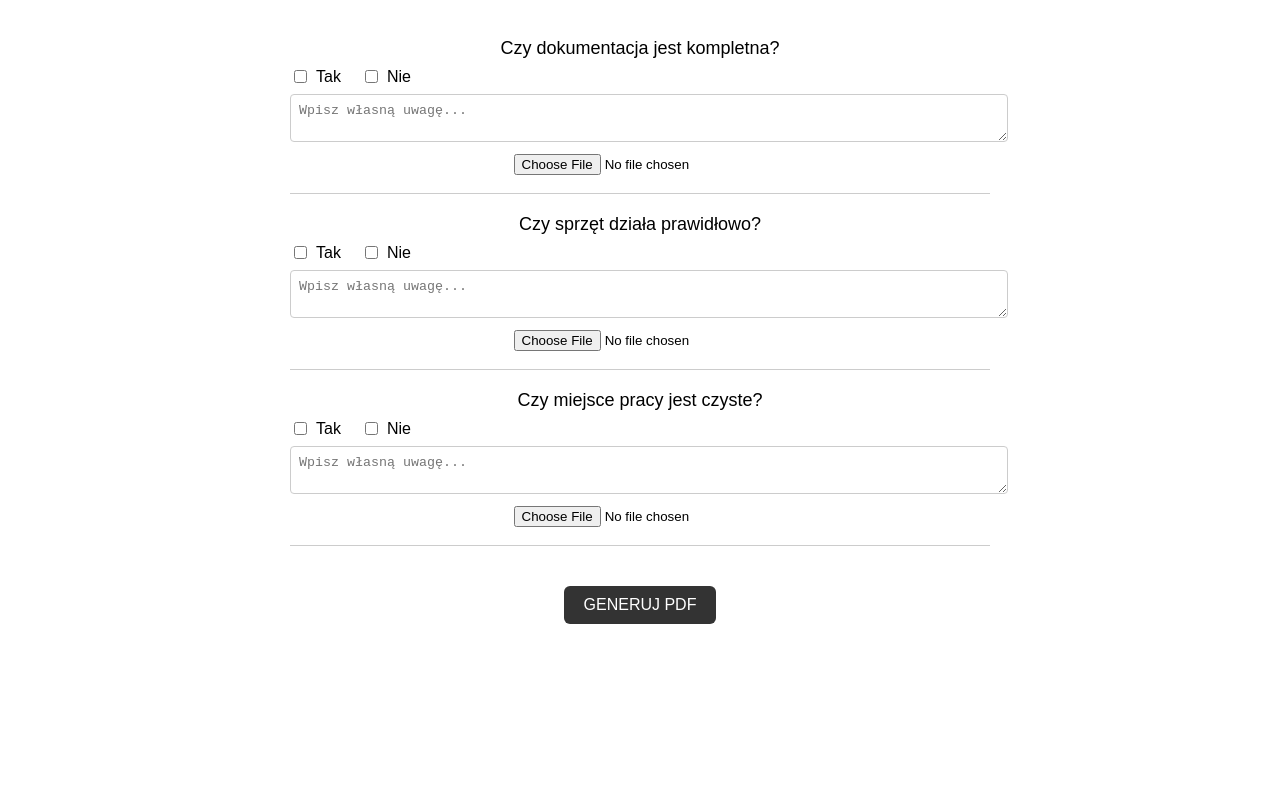
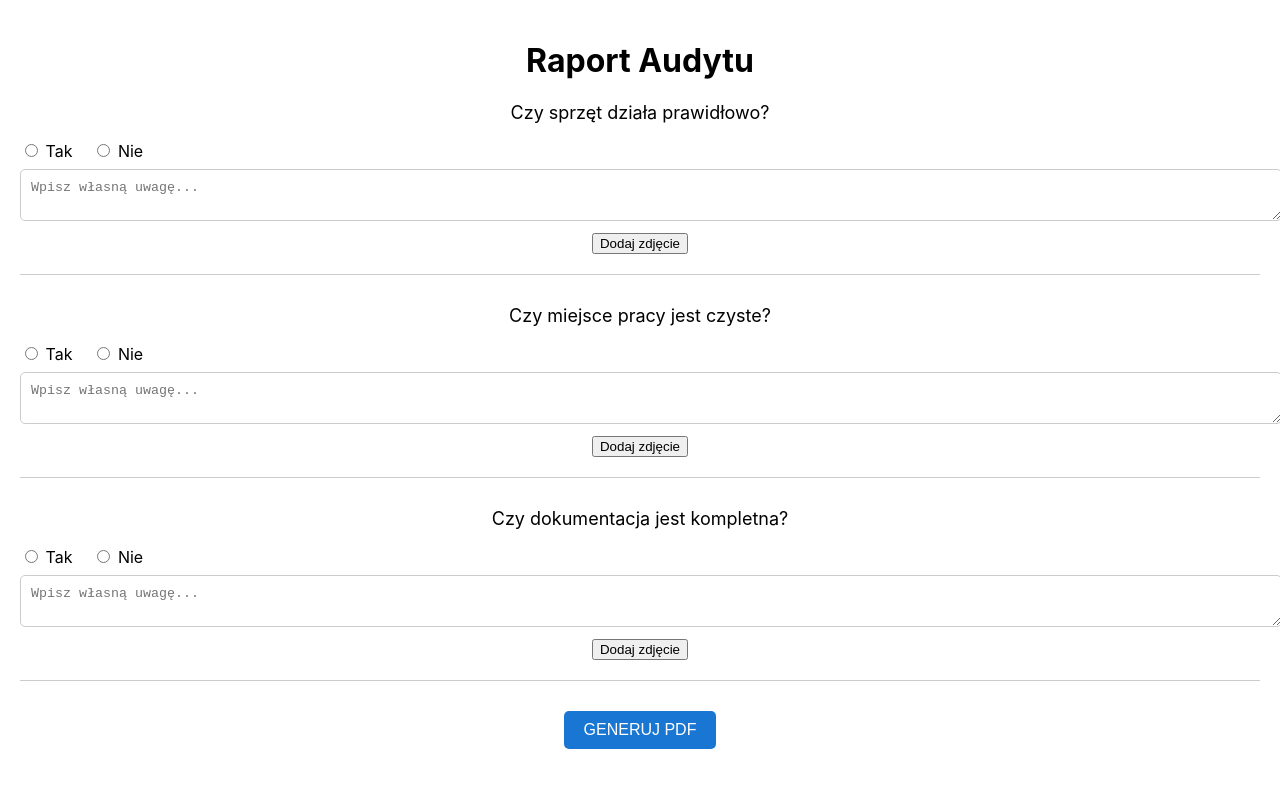
Before and after one commit to Karolije/RaportAudytu, a React (Create React App) app in the folder raport-audytu/: page / in a window 1280 px wide. Shown: the top 788 px of the page. Built offline with nearby package versions, Linux system fonts and the light colour scheme.

Commit message:
poprawki

```diff
--- a/raport-audytu/src/components/AuditForm.tsx
+++ b/raport-audytu/src/components/AuditForm.tsx
@@ -1,110 +1,136 @@
-import React, { useState, ChangeEvent } from 'react';
-import { jsPDF } from 'jspdf';
-import font from "../fonts/Roboto-Regular-normal";
-import './AuditForm.css'; // dodatkowy plik CSS dla stylów
+import React, { useState } from 'react';
+import jsPDF from 'jspdf';
+import font from '../fonts/Roboto-Regular-normal'; // Base64 czcionki UTF-8
 
 interface Question {
   id: number;
   text: string;
-  answer: boolean | null;
-  note: string;
-  images: string[];
+  answer?: boolean;
+  note?: string;
+  images?: string[];
 }
 
-const initialQuestions: Question[] = [
-  { id: 1, text: 'Czy dokumentacja jest kompletna?', answer: null, note: '', images: [] },
-  { id: 2, text: 'Czy sprzęt działa prawidłowo?', answer: null, note: '', images: [] },
-  { id: 3, text: 'Czy miejsce pracy jest czyste?', answer: null, note: '', images: [] },
-];
-
-export default function AuditForm() {
-  const [questions, setQuestions] = useState<Question[]>(initialQuestions);
+const AuditForm: React.FC = () => {
+  const [questions, setQuestions] = useState<Question[]>([
+    { id: 1, text: 'Czy sprzęt działa prawidłowo?', answer: undefined, note: '', images: [] },
+    { id: 2, text: 'Czy miejsce pracy jest czyste?', answer: undefined, note: '', images: [] },
+    { id: 3, text: 'Czy dokumentacja jest kompletna?', answer: undefined, note: '', images: [] },
+  ]);
 
   const setAnswer = (id: number, value: boolean) => {
-    setQuestions(prev => prev.map(q => q.id === id ? { ...q, answer: value } : q));
+    setQuestions(prev => prev.map(q => (q.id === id ? { ...q, answer: value } : q)));
   };
 
   const updateNote = (id: number, text: string) => {
-    setQuestions(prev => prev.map(q => q.id === id ? { ...q, note: text } : q));
+    setQuestions(prev => prev.map(q => (q.id === id ? { ...q, note: text } : q)));
   };
 
-  const addPhoto = (id: number, e: ChangeEvent<HTMLInputElement>) => {
-    const file = e.target.files?.[0];
-    if (!file) return;
-    const reader = new FileReader();
-    reader.onloadend = () => {
-      setQuestions(prev => prev.map(q => q.id === id ? { ...q, images: [...q.images, reader.result as string] } : q));
+  const addPhoto = (id: number) => {
+    const input = document.createElement('input');
+    input.type = 'file';
+    input.accept = 'image/*';
+    input.onchange = e => {
+      const target = e.target as HTMLInputElement;
+      if (target.files && target.files[0]) {
+        const reader = new FileReader();
+        reader.onload = ev => {
+          const base64 = ev.target?.result as string;
+          setQuestions(prev =>
+            prev.map(q => (q.id === id ? { ...q, images: [...(q.images || []), base64] } : q))
+          );
+        };
+        reader.readAsDataURL(target.files[0]);
+      }
     };
-    reader.readAsDataURL(file);
+    input.click();
   };
 
   const generatePDF = () => {
-    const doc = new jsPDF();
+    const doc = new jsPDF('p', 'mm', 'a4');
 
-    // Rejestracja czcionki TTF dla polskich znaków
+    // dodanie czcionki UTF-8
     doc.addFileToVFS('Roboto-Regular.ttf', font);
     doc.addFont('Roboto-Regular.ttf', 'Roboto', 'normal');
     doc.setFont('Roboto');
 
-    let y = 10;
-    questions.forEach(q => {
+    let y = 15;
+
+    // Nagłówek
+    doc.setFontSize(24);
+    doc.text('Raport Audytu', 105, y, { align: 'center' });
+    y += 15;
+    doc.setFontSize(12);
+    doc.text(`Data: ${new Date().toLocaleDateString()}`, 105, y, { align: 'center' });
+    y += 15;
+
+    questions.forEach((q, idx) => {
+      if (y > 250) { doc.addPage(); y = 15; }
+
+      // Pytanie
       doc.setFontSize(14);
-      doc.text(q.text, 10, y);
-      y += 8;
+      doc.text(`${idx + 1}. ${q.text}`, 10, y);
+      y += 7;
 
+      // Odpowiedź
       const answerText = q.answer === true ? 'Tak' : q.answer === false ? 'Nie' : 'Brak odpowiedzi';
       doc.setFontSize(12);
-      doc.text(`Odpowiedź: ${answerText}`, 10, y);
-      y += 6;
+      doc.text(`Odpowiedź: ${answerText}`, 12, y);
+      y += 7;
 
+      // Uwagi
       if (q.note) {
-        doc.text(`Uwagi: ${q.note}`, 10, y);
-        y += 6;
+        doc.text(`Uwagi: ${q.note}`, 12, y);
+        y += 7;
       }
 
-      q.images.forEach(img => {
-        if (y > 250) {
-          doc.addPage();
-          y = 10;
-        }
-        doc.addImage(img, 'JPEG', 10, y, 60, 45);
-        y += 50;
+      // Zdjęcia – duże i estetycznie ułożone
+      q.images?.forEach(img => {
+        if (!img) return;
+        if (y + 90 > 297) { doc.addPage(); y = 15; }
+        doc.addImage(img, 'JPEG', 15, y, 180, 90);
+        y += 95; // odstęp po zdjęciu
       });
 
-      y += 10;
+      // Linia oddzielająca pytania
+      doc.setDrawColor(200);
+      doc.setLineWidth(0.3);
+      doc.line(10, y, 200, y);
+      y += 7;
     });
 
-    doc.save('raport_audytu.pdf');
+    doc.save(`Raport-Audytu-${new Date().toISOString().slice(0,10)}.pdf`);
   };
 
   return (
-    <div className="audit-form">
+    <div style={{ padding: 20 }}>
+      <h1>Raport Audytu</h1>
       {questions.map(q => (
-        <div key={q.id} className="question-container">
-          <p className="question-text">{q.text}</p>
-          <div className="checkbox-row">
-            <label className="checkbox-label">
-              <input type="checkbox" checked={q.answer === true} onChange={() => setAnswer(q.id, true)} />
-              Tak
-            </label>
-            <label className="checkbox-label">
-              <input type="checkbox" checked={q.answer === false} onChange={() => setAnswer(q.id, false)} />
-              Nie
-            </label>
+        <div key={q.id} style={{ marginBottom: 30, borderBottom: '1px solid #ccc', paddingBottom: 10 }}>
+          <p style={{ fontSize: 18 }}>{q.text}</p>
+          <div style={{ display: 'flex', gap: 20, marginBottom: 8 }}>
+            <label><input type="radio" checked={q.answer === true} onChange={() => setAnswer(q.id, true)} /> Tak</label>
+            <label><input type="radio" checked={q.answer === false} onChange={() => setAnswer(q.id, false)} /> Nie</label>
           </div>
           <textarea
             placeholder="Wpisz własną uwagę..."
             value={q.note}
             onChange={e => updateNote(q.id, e.target.value)}
-            className="note-input"
+            style={{ width: '100%', padding: 10, borderRadius: 5, border: '1px solid #ccc' }}
           />
-          <input type="file" accept="image/*" capture="environment" onChange={e => addPhoto(q.id, e)} />
-          <div className="images-row">
-            {q.images.map((img, i) => <img key={i} src={img} alt={`Zdjęcie ${i + 1}`} className="image-preview" />)}
+          <br />
+          <button onClick={() => addPhoto(q.id)} style={{ marginTop: 8 }}>Dodaj zdjęcie</button>
+          <div style={{ display: 'flex', gap: 10, marginTop: 10, flexWrap: 'wrap' }}>
+            {q.images?.map((img, i) => (
+              <img key={i} src={img} alt="zdjęcie" style={{ width: 150, height: 'auto', borderRadius: 5 }} />
+            ))}
           </div>
         </div>
       ))}
-      <button className="pdf-button" onClick={generatePDF}>GENERUJ PDF</button>
+      <button onClick={generatePDF} style={{ padding: '10px 20px', fontSize: 16, backgroundColor: '#1976d2', color: 'white', border: 'none', borderRadius: 5 }}>
+        GENERUJ PDF
+      </button>
     </div>
   );
-}
+};
+
+export default AuditForm;
```
